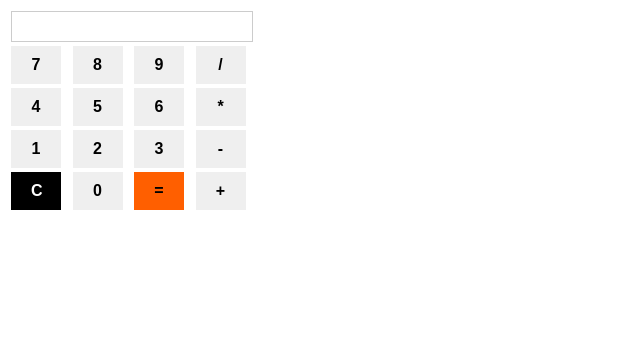
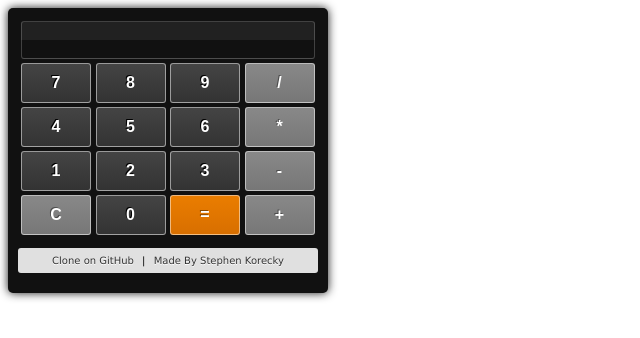
Before and after one commit to skorecky/JavaScript-Calculator, a plain HTML site: page calc.html in a window 1280 px wide. Shown: the whole page, without its empty margins (0-640 px from the left). Drawn offline with nearby package versions, Linux system fonts and the light colour scheme.

Commit message:
fixing bugs, adding styles

```diff
--- a/calc.html
+++ b/calc.html
@@ -2,30 +2,75 @@
 <html lang="en">
 <head>
 	<meta http-equiv="Content-Type" content="text/html; charset=utf-8">
-	<title>untitled</title>
+	<title>JavaScript Calculator</title>
 	<meta name="author" content="Stephen Korecky">
 	<style type="text/css" media="screen">
+	  body {
+	    font:normal 62.5%/1.5 'lucida grande', tahoma, sans-serif;
+	  }
+	  a {
+	    color:#333;
+	    padding:0 5px;
+	    text-decoration:none;
+	    text-shadow:0 1px 0 #FFF;
+	  }
+	  a:hover {
+	    color:#195DA0;
+	  }
+	  #calculator {
+      background:#111;
+      -webkit-box-shadow:0 0 10px rgba(0,0,0,0.9);
+      border-radius:5px;
+      padding:10px;
+	    width:300px;
+	  }
 	  #display {
-	    border:1px solid #CCC;
-	    color:#333;
-	    font-size:18px;
+	    background: #212121; /* old browsers */
+      background: -moz-linear-gradient(top, #212121 50%, #111111 50%); /* firefox */
+      background: -webkit-gradient(linear, left top, left bottom, color-stop(50%,#212121), color-stop(50%,#111111)); /* webkit */
+	    border:1px solid rgba(255,255,255,0.2);
+	    border-radius:3px;
+	    color:#FFF;
+	    font-size:24px;
 	    padding:4px;
+	    text-shadow:-1px -1px 0 rgba(0,0,0,1);
+	    width:284px;
 	  }
 	  button {
-	    border:none;
+	    background: #444444; /* old browsers */
+      background: -moz-linear-gradient(top, #444444 0%, #333333 100%); /* firefox */
+      background: -webkit-gradient(linear, left top, left bottom, color-stop(0%,#444444), color-stop(100%,#333333)); /* webkit */
+	    border:1px solid rgba(255,255,255,0.5);
+	    border-radius:3px;
+	    color:#FFF;
 	    cursor:pointer;
 	    font-size:16px;
 	    font-weight:bold;
-	    padding:10px 20px;
-	    width:50px;
+	    padding:10px 25px;
+	    text-shadow:-1px -1px 0 rgba(0,0,0,1);
+      width:70px;
 	  }
-	  #clear {
-	    background:#000;
-	    color:#FFF;
+	  button:active {
+	    -webkit-box-shadow:inset 0 0 20px #000000;
+	  }
+	  .action_key {
+	    background: #888888; /* old browsers */
+      background: -moz-linear-gradient(top, #888888 0%, #777777 100%); /* firefox */
+      background: -webkit-gradient(linear, left top, left bottom, color-stop(0%,#888888), color-stop(100%,#777777)); /* webkit */
+      text-shadow:-1px -1px 0 rgba(0,0,0,0.4);
 	  }
 
 	  #equals {
-	    background:#FF5F00;
+	    background: #EA7D00; /* old browsers */
+      background: -moz-linear-gradient(top, #EA7D00 0%, #D86F00 100%); /* firefox */
+      background: -webkit-gradient(linear, left top, left bottom, color-stop(0%,#EA7D00), color-stop(100%,#D86F00)); /* webkit */
+      text-shadow:-1px -1px 0 rgba(0,0,0,0.4);
+	  }
+	  p {
+	    background: #E0E0E0; /* old browsers */
+	    border-radius:3px;
+	    padding:5px;
+	    text-align:center;
 	  }
 	</style>
 	<script type="text/javascript" src="http://ajax.googleapis.com/ajax/libs/jquery/1.4.4/jquery.min.js"></script>
@@ -36,6 +81,7 @@
         updateCalculator($(this).val());
       })
        $(document).keypress(function(e){
+         console.log(e.which)
           var keyID = e.which
           switch(keyID)
           {
@@ -81,6 +127,9 @@
             case 45:
               var keyValue = "-"
               break;
+            case 42:
+              var keyValue = "*"
+              break;
             case 47:
               var keyValue = "/"
               break;
@@ -115,27 +164,32 @@
         <td><button value="7" type="button">7</button></td>
         <td><button value="8" type="button">8</button></td>
         <td><button value="9" type="button">9</button></td>
-        <td><button value="/" type="button">/</button></td>
+        <td><button class="action_key"  value="/" type="button">/</button></td>
       </tr>
       <tr>
         <td><button value="4" type="button">4</button></td>
         <td><button value="5" type="button">5</button></td>
         <td><button value="6" type="button">6</button></td>
-        <td><button value="*" type="button">*</button></td>
+        <td><button class="action_key"  value="*" type="button">*</button></td>
       </tr>
       <tr>
         <td><button value="1" type="button">1</button></td>
         <td><button value="2" type="button">2</button></td>
         <td><button value="3" type="button">3</button></td>
-        <td><button value="-" type="button">-</button></td>
+        <td><button class="action_key"  value="-" type="button">-</button></td>
       </tr>
       <tr>
-        <td><button id="clear" value="C" type="button">C</button></td>
+        <td><button class="action_key" id="clear" value="C" type="button">C</button></td>
         <td><button value="0" type="button">0</button></td>
         <td><button id="equals" value="=" type="button">=</button></td>
-        <td><button value="+" type="button">+</button></td>
+        <td><button class="action_key" value="+" type="button">+</button></td>
       </tr>
     </table>
+    <p>
+      <a href="https://github.com/skorecky/js_calculator">Clone on GitHub</a>
+      |
+      <a href="http://stephenkorecky">Made By Stephen Korecky</a>
+    </p>
   </div>
 </body>
 </html>
```
